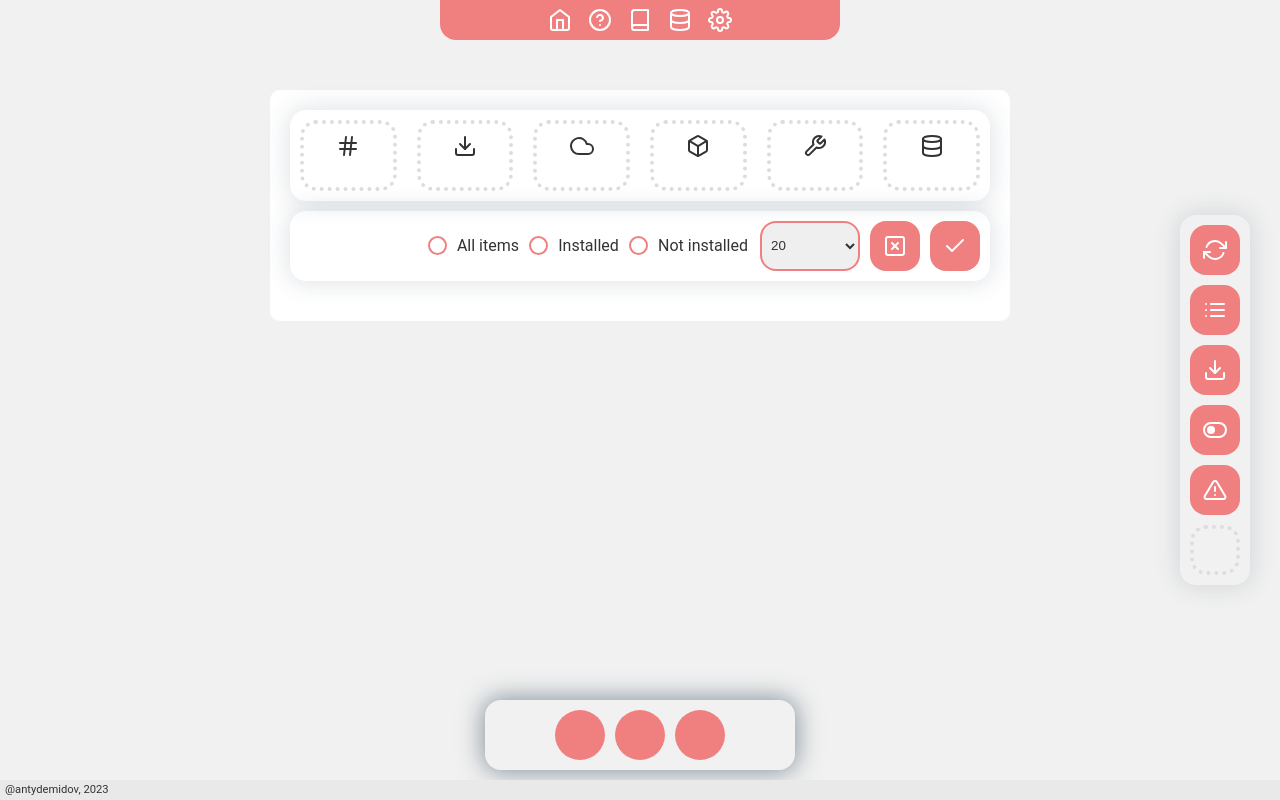
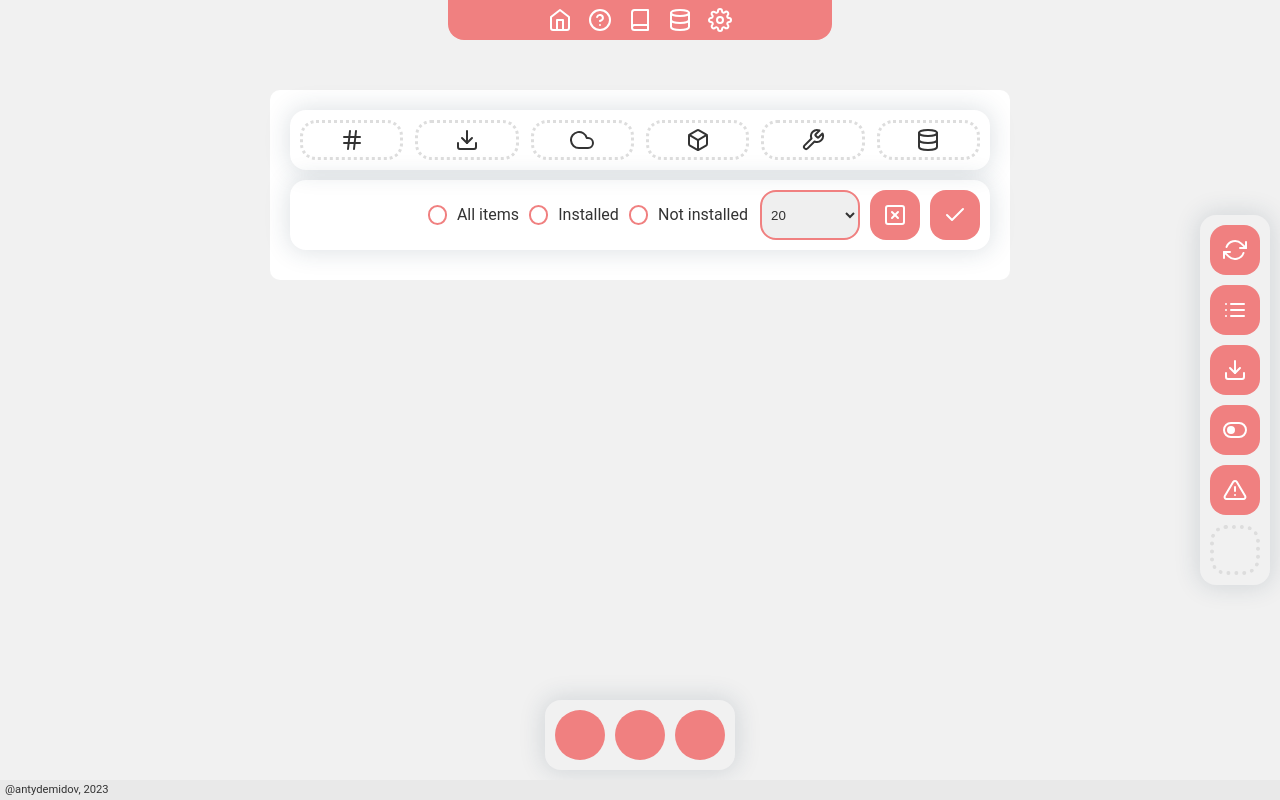
Before and after one commit to antydemidov/swautomatic, a Flask app: template app/templates/library.html in a window 1280 px wide. Run offline with Flask 2, Linux system fonts and the light colour scheme; the template is opened without the code that fills it: values that come from a table or form of the project are taken from there, others are empty; some web fonts are replaced.

Commit message:
Fixed Оптимизировать css-файл #26

```diff
--- a/app/static/site.css
+++ b/app/static/site.css
@@ -20,10 +20,12 @@
     --text-color: #333;
     --disabled-button-color: #ddd;
     --white-color: #fff;
+    --scroll-background-color: #db60605e;
+    --footer-color: #e9e9e9;
 }
 
 ::-webkit-scrollbar {
-    background: #db60605e;
+    background: var(--scroll-background-color);
     border-radius: 5px;
     width: 10px
 }
@@ -55,10 +57,16 @@
     text-indent: 1.5rem; */
 }
 
-h2>a {
+.go_up {
     font-size: 1rem;
     text-decoration: none;
     color: var(--accent-color);
+}
+
+.bordered {
+    border-width: 3px;
+    border-color: var(--disabled-button-color);
+    border-style: dotted;
 }
 
 .under_head {
@@ -112,6 +120,12 @@
     text-indent: 1.5rem;
 }
 
+.rounded_block {
+    border-radius: 16px;
+    padding: 10px;
+    width: calc(100% - 20px);
+}
+
 #window_closer {
     background: #0002;
     display: none;
@@ -142,18 +156,21 @@
     height: 50px
 }
 
-button {
+button,
+.button {
     width: 50px;
     height: 50px;
     border-radius: 16px;
     border-width: 0;
     background-color: var(--accent-color);
     color: var(--white-color);
+    stroke: var(--white-color);
     position: relative;
 }
 
 button:hover {
     background-color: var(--accent-color-darker);
+    cursor: pointer;
 }
 
 svg.disabled {
@@ -176,30 +193,23 @@
 
 .navbar {
     justify-content: center;
-    flex-wrap: nowrap
+    flex-wrap: nowrap;
+    width: 30%;
+    min-width: 300px;
+    border-radius: 0 0 16px 16px;
+    background: var(--accent-color);
 }
 
 .navbar,
-.navbar-item,
-.navbar-menu {
+.navbar-item {
     display: flex;
     align-items: center
-}
-
-.navbar-menu {
-    width: 400px;
-    flex-wrap: nowrap;
-    justify-content: center;
-    border-radius: 0 0 16px 16px;
-    background: var(--accent-color)
 }
 
 .navbar-item {
     stroke: var(--white-color);
     border-radius: 12px;
-    flex-direction: column;
-    border-style: hidden;
-    padding: 8px
+    padding: 8px;
 }
 
 .navbar-item:hover {
@@ -238,8 +248,6 @@
 }
 
 .library_statistics {
-    width: 100%;
-    border-radius: 16px;
     display: flex;
     align-items: center;
     flex-direction: row;
@@ -254,35 +262,23 @@
     align-items: center;
     justify-content: center;
     border-radius: 16px;
-    border-width: 4px;
-    border-color: var(--disabled-button-color);
-    border-style: dotted;
-    margin: 10px;
-    padding-top: 10px;
     color: var(--text-color);
     font-size: 0.8rem;
-    line-height: 0;
+    line-height: 1em;
+    padding: 5px 0;
+    gap: 10px;
 }
 
 .library_statistics>div:hover::after {
     top: 210px;
     transform: translateY(-50%);
-    line-height: 1rem;
-    z-index: 1;
 }
-
-/* .library_statistics>div:hover {
-    background-color: var(--disabled-button-color);
-} */
 
 .library_card_collection {
     display: flex;
     flex-wrap: wrap;
     gap: 20px;
     justify-content: space-between;
-    align-items: flex-start;
-    flex-direction: row;
-    align-content: flex-start
 }
 
 .library_card,
@@ -637,14 +604,11 @@
 .library_toolbar {
     display: flex;
     align-items: center;
-    border-radius: 16px;
-    gap: 10px
+    gap: 10px;
 }
 
 .library_filters {
-    width: calc(100% - 20px);
-    padding: 10px;
-    margin-bottom: 20px;
+    margin-bottom: 10px;
     justify-content: flex-end;
 }
 
@@ -677,19 +641,14 @@
 }
 
 .library_toolbar {
-    transform: translateY(-50%);
+    transform: translateY(-50%) translateX(-100%);
     top: 50%;
     position: fixed;
-    left: calc(100vw - 100px);
+    left: calc(100% - 10px);
     flex-direction: column;
     flex-wrap: nowrap;
     justify-content: flex-start;
-    width: 70px;
-    padding-bottom: 10px;
-    padding-top: 10px;
-    -webkit-box-shadow: 0 0 25px 2px rgba(34, 60, 80, .15);
-    -moz-box-shadow: 0 0 25px 2px rgba(34, 60, 80, .15);
-    box-shadow: 0 0 25px 2px rgba(34, 60, 80, .15);
+    width: fit-content;
     background: var(--background-color);
 }
 
@@ -760,13 +719,8 @@
     flex-wrap: nowrap;
     flex-direction: row;
     top: calc(100vh - 100px);
-    width: 310px;
-    height: 70px;
+    width: auto;
     background: var(--background-color);
-    border-radius: 16px;
-    -webkit-box-shadow: 0 0 25px 2px rgba(34, 60, 80, .5);
-    -moz-box-shadow: 0 0 25px 2px rgba(34, 60, 80, .5);
-    box-shadow: 0 0 25px 2px rgba(34, 60, 80, .5)
 }
 
 .paginator-item {
--- a/app/templates/layout.html
+++ b/app/templates/layout.html
@@ -13,51 +13,45 @@
         <div class="container">
 
             <div class="navbar">
-                <div class="navbar-menu">
                 <a href="{{ url_for('index') }}" class="navbar-item" hover-content="Swautomatic">
-                        <svg xmlns="http://www.w3.org/2000/svg" width="24" height="24" fill="none"
-                            stroke-linecap="round" stroke-linejoin="round" stroke-width="2" class="feather feather-home"
-                            viewBox="0 0 24 24">
+                    <svg xmlns="http://www.w3.org/2000/svg" width="24" height="24" fill="none" stroke-linecap="round"
+                        stroke-linejoin="round" stroke-width="2" class="feather feather-home" viewBox="0 0 24 24">
                         <path d="M3 9l9-7 9 7v11a2 2 0 0 1-2 2H5a2 2 0 0 1-2-2z" />
                         <path d="M9 22L9 12 15 12 15 22" />
                     </svg>
                 </a>
                 <a href="{{ url_for('about') }}" class="navbar-item" hover-content="About">
-                        <svg xmlns="http://www.w3.org/2000/svg" width="24" height="24" fill="none"
-                            stroke-linecap="round" stroke-linejoin="round" stroke-width="2"
-                            class="feather feather-help-circle" viewBox="0 0 24 24">
+                    <svg xmlns="http://www.w3.org/2000/svg" width="24" height="24" fill="none" stroke-linecap="round"
+                        stroke-linejoin="round" stroke-width="2" class="feather feather-help-circle" viewBox="0 0 24 24">
                         <circle cx="12" cy="12" r="10" />
                         <path d="M9.09 9a3 3 0 0 1 5.83 1c0 2-3 3-3 3" />
                         <path d="M12 17L12.01 17" />
                     </svg>
                 </a>
                 <a href="" class="navbar-item" hover-content="Documentation">
-                        <svg xmlns="http://www.w3.org/2000/svg" width="24" height="24" viewBox="0 0 24 24" fill="none"
-                            stroke-width="2" stroke-linecap="round" stroke-linejoin="round" class="feather feather-book">
+                    <svg xmlns="http://www.w3.org/2000/svg" width="24" height="24" viewBox="0 0 24 24" fill="none" stroke-width="2"
+                        stroke-linecap="round" stroke-linejoin="round" class="feather feather-book">
                         <path d="M4 19.5A2.5 2.5 0 0 1 6.5 17H20"></path>
                         <path d="M6.5 2H20v20H6.5A2.5 2.5 0 0 1 4 19.5v-15A2.5 2.5 0 0 1 6.5 2z"></path>
                     </svg>
                 </a>
                 <a href="{{ url_for('library') }}" class="navbar-item" hover-content="Library">
-                        <svg xmlns="http://www.w3.org/2000/svg" width="24" height="24" fill="none"
-                            stroke-linecap="round" stroke-linejoin="round" stroke-width="2"
-                            class="feather feather-database" viewBox="0 0 24 24">
+                    <svg xmlns="http://www.w3.org/2000/svg" width="24" height="24" fill="none" stroke-linecap="round"
+                        stroke-linejoin="round" stroke-width="2" class="feather feather-database" viewBox="0 0 24 24">
                         <ellipse cx="12" cy="5" rx="9" ry="3" />
                         <path d="M21 12c0 1.66-4 3-9 3s-9-1.34-9-3" />
                         <path d="M3 5v14c0 1.66 4 3 9 3s9-1.34 9-3V5" />
                     </svg>
                 </a>
                 <a href="{{ url_for('settings_page') }}" class="navbar-item" hover-content="Settings">
-                        <svg xmlns="http://www.w3.org/2000/svg" width="24" height="24" viewBox="0 0 24 24" fill="none"
-                            stroke-width="2" stroke-linecap="round" stroke-linejoin="round"
-                            class="feather feather-settings">
+                    <svg xmlns="http://www.w3.org/2000/svg" width="24" height="24" viewBox="0 0 24 24" fill="none" stroke-width="2"
+                        stroke-linecap="round" stroke-linejoin="round" class="feather feather-settings">
                         <circle cx="12" cy="12" r="3"></circle>
                         <path
                             d="M19.4 15a1.65 1.65 0 0 0 .33 1.82l.06.06a2 2 0 0 1 0 2.83 2 2 0 0 1-2.83 0l-.06-.06a1.65 1.65 0 0 0-1.82-.33 1.65 1.65 0 0 0-1 1.51V21a2 2 0 0 1-2 2 2 2 0 0 1-2-2v-.09A1.65 1.65 0 0 0 9 19.4a1.65 1.65 0 0 0-1.82.33l-.06.06a2 2 0 0 1-2.83 0 2 2 0 0 1 0-2.83l.06-.06a1.65 1.65 0 0 0 .33-1.82 1.65 1.65 0 0 0-1.51-1H3a2 2 0 0 1-2-2 2 2 0 0 1 2-2h.09A1.65 1.65 0 0 0 4.6 9a1.65 1.65 0 0 0-.33-1.82l-.06-.06a2 2 0 0 1 0-2.83 2 2 0 0 1 2.83 0l.06.06a1.65 1.65 0 0 0 1.82.33H9a1.65 1.65 0 0 0 1-1.51V3a2 2 0 0 1 2-2 2 2 0 0 1 2 2v.09a1.65 1.65 0 0 0 1 1.51 1.65 1.65 0 0 0 1.82-.33l.06-.06a2 2 0 0 1 2.83 0 2 2 0 0 1 0 2.83l-.06.06a1.65 1.65 0 0 0-.33 1.82V9a1.65 1.65 0 0 0 1.51 1H21a2 2 0 0 1 2 2 2 2 0 0 1-2 2h-.09a1.65 1.65 0 0 0-1.51 1z">
                         </path>
                     </svg>
                 </a>
-                </div>
             </div>
 
             <div class="body-content">
--- a/app/templates/library.html
+++ b/app/templates/library.html
@@ -39,8 +39,10 @@
         <animateTransform attributeName="transform" dur="2s" type="rotate" from="0" to="360" repeatCount="indefinite" />
     </svg>
 </div>
-<div class="library_statistics shadow">
-    <div hover-content="Number of assets">
+
+<!-- Library statistics -->
+<div class="library_statistics shadow rounded_block">
+    <div class="bordered" hover-content="Number of assets">
         <svg xmlns="http://www.w3.org/2000/svg" width="24" height="24" viewBox="0 0 24 24" fill="none"
             stroke="currentColor" stroke-width="2" stroke-linecap="round" stroke-linejoin="round"
             class="feather feather-hash">
@@ -49,9 +51,9 @@
             <line x1="10" y1="3" x2="8" y2="21"></line>
             <line x1="16" y1="3" x2="14" y2="21"></line>
         </svg>
-        <p>{{ statistics.count }}</p>
+        {{ statistics.count }}
     </div>
-    <div hover-content="Number of installed assets">
+    <div class="bordered" hover-content="Number of installed assets">
         <svg xmlns="http://www.w3.org/2000/svg" width="24" height="24" viewBox="0 0 24 24" fill="none"
             stroke="currentColor" stroke-width="2" stroke-linecap="round" stroke-linejoin="round"
             class="feather feather-download">
@@ -59,17 +61,17 @@
             <polyline points="7 10 12 15 17 10"></polyline>
             <line x1="12" y1="15" x2="12" y2="3"></line>
         </svg>
-        <p>{{ statistics.installed }}</p>
+        {{ statistics.installed }}
     </div>
-    <div hover-content="Number of not installed assets">
+    <div class="bordered" hover-content="Number of not installed assets">
         <svg xmlns="http://www.w3.org/2000/svg" width="24" height="24" viewBox="0 0 24 24" fill="none"
             stroke="currentColor" stroke-width="2" stroke-linecap="round" stroke-linejoin="round"
             class="feather feather-cloud">
             <path d="M18 10h-1.26A8 8 0 1 0 9 20h9a5 5 0 0 0 0-10z"></path>
         </svg>
-        <p>{{ statistics.not_installed }}</p>
+        {{ statistics.not_installed }}
     </div>
-    <div hover-content="Sum of installed assets' sizes">
+    <div class="bordered" hover-content="Sum of installed assets' sizes">
         <svg xmlns="http://www.w3.org/2000/svg" width="24" height="24" viewBox="0 0 24 24" fill="none"
             stroke="currentColor" stroke-width="2" stroke-linecap="round" stroke-linejoin="round"
             class="feather feather-box">
@@ -79,9 +81,9 @@
             <polyline points="3.27 6.96 12 12.01 20.73 6.96"></polyline>
             <line x1="12" y1="22.08" x2="12" y2="12"></line>
         </svg>
-        <p>{{ statistics.assets_size }}</p>
+        {{ statistics.assets_size }}
     </div>
-    <div hover-content="Sum of installed mods' sizes">
+    <div class="bordered" hover-content="Sum of installed mods' sizes">
         <svg xmlns="http://www.w3.org/2000/svg" width="24" height="24" viewBox="0 0 24 24" fill="none"
             stroke="currentColor" stroke-width="2" stroke-linecap="round" stroke-linejoin="round"
             class="feather feather-tool">
@@ -89,9 +91,9 @@
                 d="M14.7 6.3a1 1 0 0 0 0 1.4l1.6 1.6a1 1 0 0 0 1.4 0l3.77-3.77a6 6 0 0 1-7.94 7.94l-6.91 6.91a2.12 2.12 0 0 1-3-3l6.91-6.91a6 6 0 0 1 7.94-7.94l-3.76 3.76z">
             </path>
         </svg>
-        <p>{{ statistics.mods_size }}</p>
+        {{ statistics.mods_size }}
     </div>
-    <div hover-content="Total size">
+    <div class="bordered" hover-content="Total size">
         <svg xmlns="http://www.w3.org/2000/svg" width="24" height="24" viewBox="0 0 24 24" fill="none"
             stroke="currentColor" stroke-width="2" stroke-linecap="round" stroke-linejoin="round"
             class="feather feather-database">
@@ -99,12 +101,12 @@
             <path d="M21 12c0 1.66-4 3-9 3s-9-1.34-9-3"></path>
             <path d="M3 5v14c0 1.66 4 3 9 3s9-1.34 9-3V5"></path>
         </svg>
-        <p>{{ statistics.total_size }}</p>
+        {{ statistics.total_size }}
     </div>
 </div>
 
 <!-- Library Filter -->
-<form class="library_filters shadow" id="library_filters" name="library_filters" action="{{ url_for('library') }}"
+<form class="library_filters shadow rounded_block" id="library_filters" name="library_filters" action="{{ url_for('library') }}"
     method="post">
     <fieldset>
         <label><input type="radio" name="library_filters_choices" value="0">All items</label>
@@ -190,7 +192,7 @@
 </div>
 
 <!-- Library Toolbar -->
-<form class="library_toolbar" method="post">
+<form class="library_toolbar shadow rounded_block" method="post">
     <!-- Update the database -->
     <button class="library_toolbar_item" type="submit" name="update_database" value="true" onclick="show_loader();"
         hover-content="Update status of all assets">
@@ -225,7 +227,7 @@
             <path d="M12 15L12 3" />
         </svg>
     </button>
-    <!-- _delete this_ -->
+    <!-- Button showing only assets which need update -->
     <button class="library_toolbar_item" type="submit" value="{{ no_show_need_upd }}" name="show_need_upd" action="{{
         url_for('library', tag=selected_tag, p=page_num, pp=per_page, show_need_upd=no_show_need_upd) }}"
         hover-content="Show need update">
@@ -257,7 +259,7 @@
         </svg>
     </button>
     <!-- New feature button -->
-    <button class="library_toolbar_item" disabled="disabled" hover-content="Coming soon!"></button>
+    <button class="library_toolbar_item bordered" disabled="disabled" hover-content="Coming soon!"></button>
 </form>
 
 <!-- Window for a list of tags -->
@@ -272,17 +274,22 @@
                 <line x1="21" y1="21" x2="16.65" y2="16.65"></line>
             </svg>
         </div>
-        <input name="tag" list="tags" id="tag_search" form="library_tags_search" formmethod="post">
+        <input class="tag_search_select" name="tag" list="tags">
         <datalist id="tags">
             {% for tag in tags %}
             <option value="{{tag}}">
-                {% endfor %}
+            {% endfor %}
         </datalist>
-        <input value="Search" type="submit" id="tag_search_submit" form="library_tags_search" formmethod="post">
+        <button class="tag_search_submit" type="submit" hover-content="Apply">
+            <svg xmlns="http://www.w3.org/2000/svg" width="24" height="24" viewBox="0 0 24 24" fill="none" stroke="currentColor"
+                stroke-width="2" stroke-linecap="round" stroke-linejoin="round" class="feather feather-check">
+                <polyline points="20 6 9 17 4 12"></polyline>
+            </svg>
+        </button>
     </form>
     <form id="library_tags_choice" method="POST">
         {{ tags_form.tag_choices }}
-        <button name="select_tag" value="true" type="submit" hover-conent="Apply filter">
+        <button class="select_tag" name="select_tag" value="true" type="submit" hover-content="Apply filter">
             <svg xmlns="http://www.w3.org/2000/svg" width="24" height="24" viewBox="0 0 24 24" fill="none"
                 stroke="currentColor" stroke-width="2" stroke-linecap="round" stroke-linejoin="round"
                 class="feather feather-check">
@@ -293,7 +300,7 @@
 </div>
 
 <!-- Pagination -->
-<div class="paginator">
+<div class="paginator shadow rounded_block">
     {% if page_num == 1 %}
     <div class="paginator-item">{{ page_num }}</div>
     {% if last_page > 2 %}
```
Also changed, not shown: other parts of app/static/site.css (+41 -70 lines), app/templates/about.html (+7 -7 lines), app/templates/library_page.html (+8 -8 lines). Lines whose indentation alone changed are shown as unchanged.
